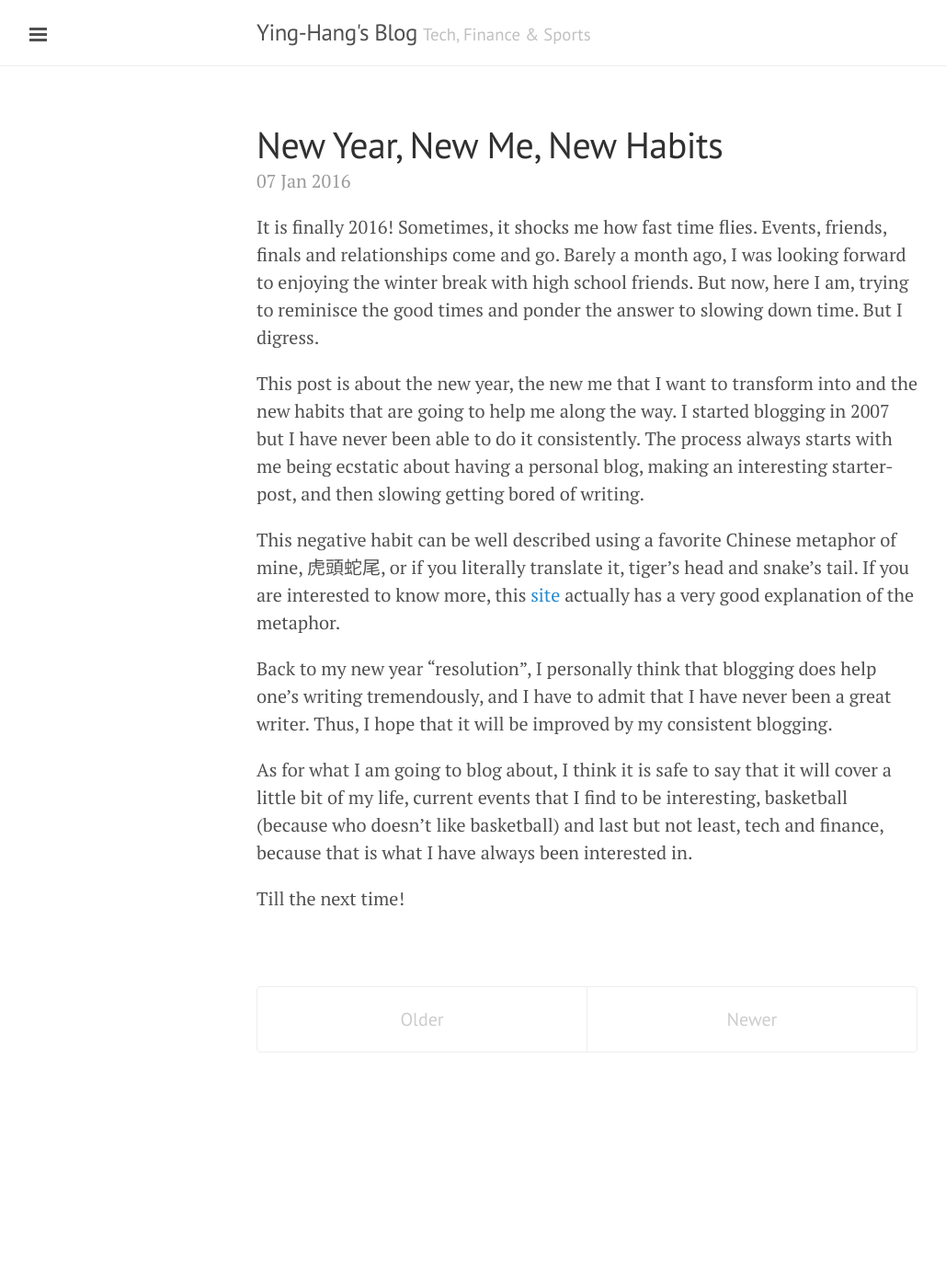
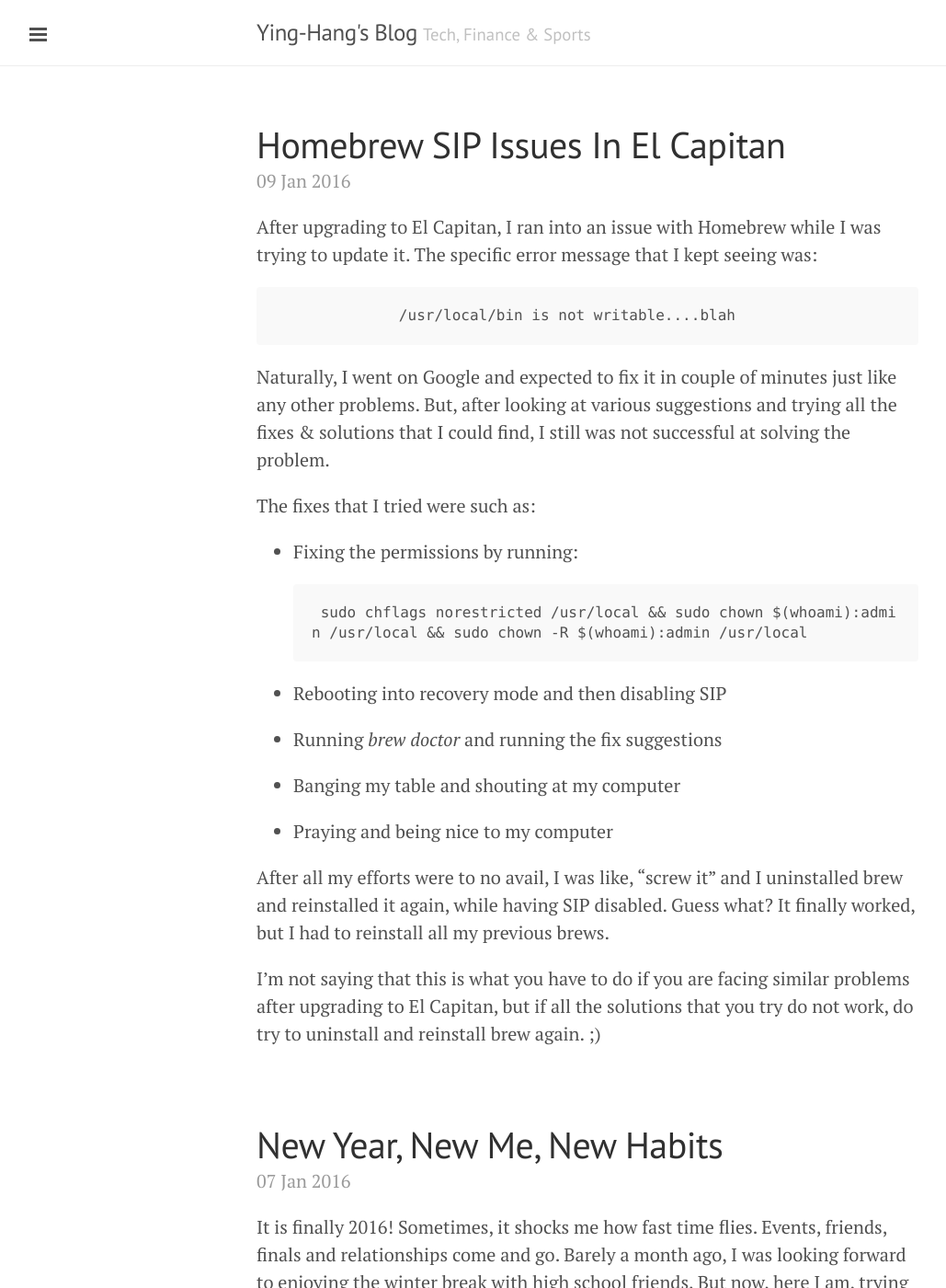
Before and after one commit to yinghang/yinghang.github.io, a Jekyll site: the page built from index.html, in a window 1280 px wide and 1400 px high. Shown: the whole window at 92% size, without its empty margins (1-1030 px from the left). Built offline with Jekyll 4.4.1, drawn with Linux system fonts in a browser that asks for light colours; the list of posts is cut into pages by our own code.

Commit message:
Post update: Homebrew SIP Issues In El Capitan

```diff
--- a/_posts/2016-01-09-homebrew-sip-issues-in-el-capitan.markdown
+++ b/_posts/2016-01-09-homebrew-sip-issues-in-el-capitan.markdown
@@ -1,7 +1,29 @@
 ---
-published: false
+published: true
 title: Homebrew SIP Issues In El Capitan
 layout: post
 ---
-After upgrading to El Capitan, I ran into an issue with Homebrew while I was trying to update it. The specific error message I kept seeing was:
-    /usr/local/bin is not writable
+After upgrading to El Capitan, I ran into an issue with Homebrew while I was trying to update it. The specific error message that I kept seeing was:
+
+                  /usr/local/bin is not writable....blah
+
+Naturally, I went on Google and expected to fix it in couple of minutes just like any other problems. But, after looking at various suggestions and trying all the fixes & solutions that I could find, I still was not successful at solving the problem.
+
+The fixes that I tried were such as:
+
+* Fixing the permissions by running:
+
+       sudo chflags norestricted /usr/local && sudo chown $(whoami):admin /usr/local && sudo chown -R $(whoami):admin /usr/local
+
+
+* Rebooting into recovery mode and then disabling SIP
+
+* Running _brew doctor_ and running the fix suggestions
+
+* Banging my table and shouting at my computer
+
+* Praying and being nice to my computer
+
+After all my efforts were to no avail, I was like, "screw it" and I uninstalled brew and reinstalled it again, while having SIP disabled. Guess what? It finally worked, but I had to reinstall all my previous brews.
+
+I'm not saying that this is what you have to do if you are facing similar problems after upgrading to El Capitan, but if all the solutions that you try do not work, do try to uninstall and reinstall brew again. ;)
```
